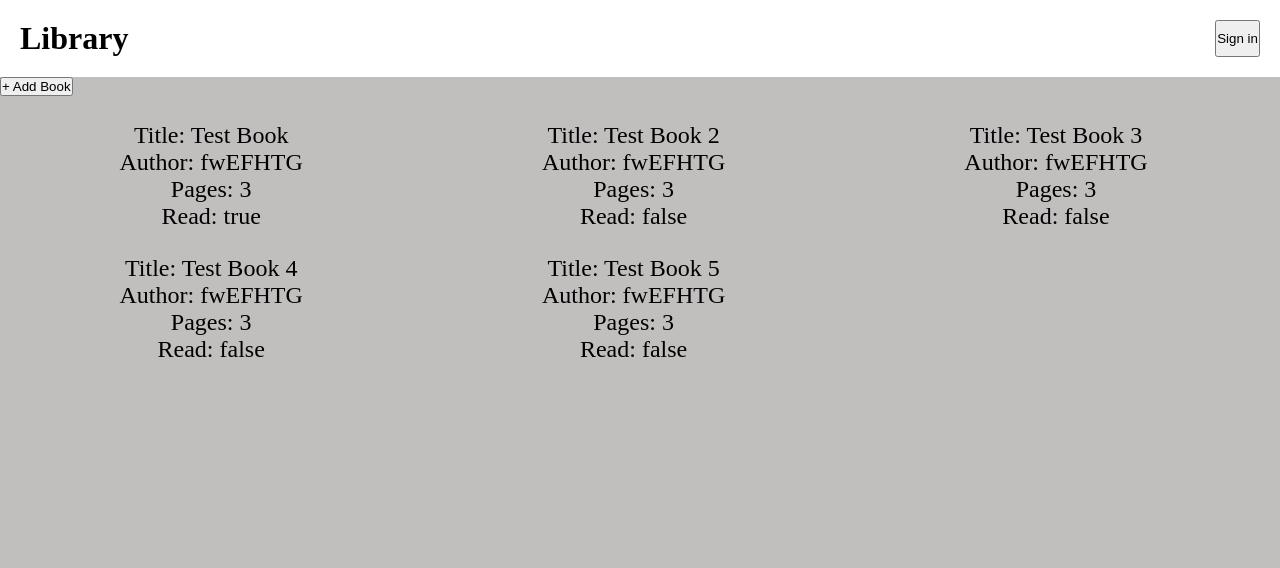
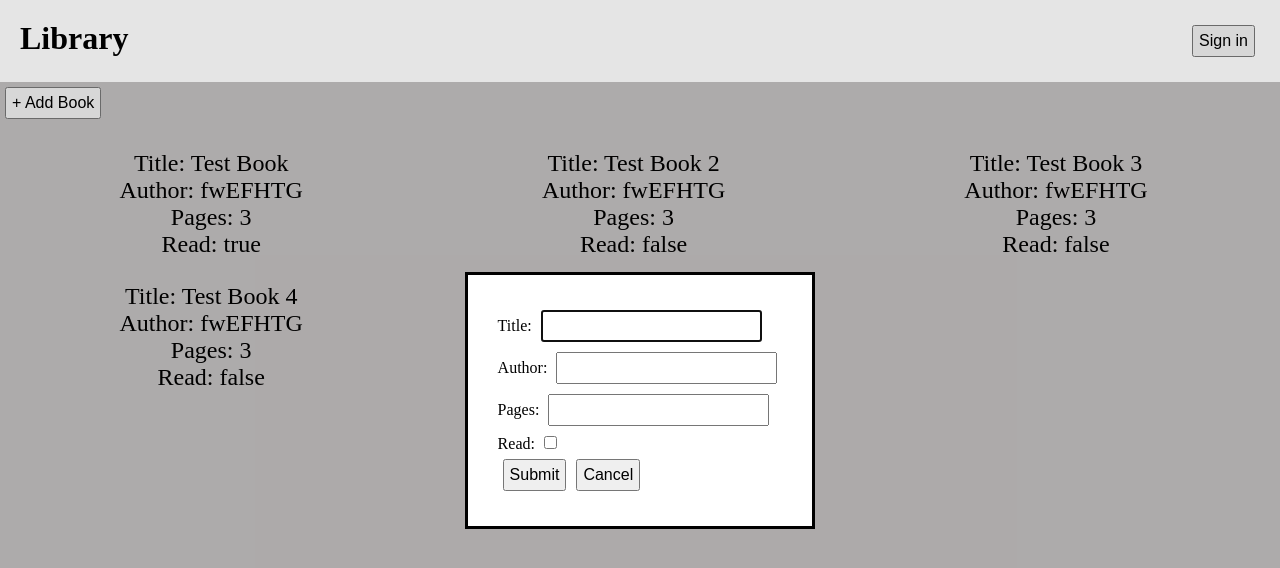
Before and after one commit to manny53365/odin-library, a plain HTML site: page index.html in a window 1280 px wide. Both pictures are taken after a click on the button "+ Add Book". Drawn offline with Linux system fonts and the light colour scheme.

Commit message:
added functionality to support updating the dom by capturing and appending data from a dialogue box

```diff
--- a/app.js
+++ b/app.js
@@ -33,6 +33,12 @@ const myLibrary = [
     }
 ];
 
+// Add book button
+const addBookBtn = document.getElementById('add-book-btn');
+
+// Test add book button
+// addBookBtn.addEventListener('click', () => {console.log('Clicked')});
+
 // Sample constructor function
 
 // function Book(title, author, pages, read){
@@ -48,6 +54,95 @@ function Book(title,pages,author,read){
     // Add event input from the DOM
 }
 
+const displayAddBookModal = () => {
+    const booksContainer = document.getElementById('book-container');
+
+    const dialog = document.createElement('dialog');
+    dialog.id = 'addBookDialog';
+
+    const form = document.createElement('form');
+
+    const titleLabel = document.createElement('label');
+    titleLabel.textContent = 'Title: ';
+    const titleInput = document.createElement('input');
+    titleInput.type = 'text';
+    titleInput.name = 'title';
+
+    const authorLabel = document.createElement('label');
+    authorLabel.textContent = 'Author: ';
+    const authorInput = document.createElement('input');
+    authorInput.type = 'text';
+    authorInput.name = 'author';
+
+    const pagesLabel = document.createElement('label');
+    pagesLabel.textContent = 'Pages: ';
+    const pagesInput = document.createElement('input');
+    pagesInput.type = 'number';
+    pagesInput.name = 'pages';
+
+    const readLabel = document.createElement('label');
+    readLabel.textContent = 'Read: ';
+    const readInput = document.createElement('input');
+    readInput.type = 'checkbox';
+
+    const submitButton = document.createElement('button');
+    submitButton.textContent = 'Submit';
+    submitButton.type = 'submit';
+
+    submitButton.addEventListener('click', (event) => {
+      event.preventDefault();
+      const title = titleInput.value;
+      const author = authorInput.value;
+      const pages = pagesInput.value;
+      const read = readInput.checked;
+
+      const newBook = {
+        title: title,
+        author: author,
+        pages: pages,
+        read: read
+      };
+
+      myLibrary.push(newBook);
+
+      dialog.close();
+
+      addBooksToDom();
+    });
+
+    const cancelButton = document.createElement('button');
+    cancelButton.textContent = 'Cancel';
+    cancelButton.type = 'button';
+    cancelButton.addEventListener('click', () => {
+      dialog.close();
+    });
+
+    form.appendChild(titleLabel);
+    form.appendChild(titleInput);
+    form.appendChild(document.createElement('br'));
+    form.appendChild(authorLabel);
+    form.appendChild(authorInput);
+    form.appendChild(document.createElement('br'));
+    form.appendChild(pagesLabel);
+    form.appendChild(pagesInput);
+    form.appendChild(document.createElement('br'));
+    form.appendChild(readLabel);
+    form.appendChild(readInput);
+    form.appendChild(document.createElement('br'));
+    form.appendChild(submitButton);
+    form.appendChild(cancelButton);
+
+    dialog.appendChild(form);
+
+    booksContainer.appendChild(dialog);
+
+    dialog.showModal();
+};
+
+
+
+addBookBtn.addEventListener('click', displayAddBookModal);
+
 const addBookToLibrary = () => {
     // This will be called by the book function with the args from Book passed in
     // Following the creation of the obj, then append the data to myLibrary array
@@ -55,6 +150,8 @@ const addBookToLibrary = () => {
 
 const addBooksToDom = () => {
     const booksArr = document.getElementById('book-cards');
+
+    booksArr.textContent = '';
 
     myLibrary.forEach((book) => {
       const bookCard = document.createElement('div');
--- a/css/styles.css
+++ b/css/styles.css
@@ -5,6 +5,17 @@
 
 body {
     background-color: rgb(193, 190, 190);
+}
+
+dialog {
+    margin: auto;
+    padding: 20px;
+}
+
+form, input, button {
+    font-size: 1rem;
+    padding: 5px;
+    margin: 5px;
 }
 
 .top-container {
--- a/index.html
+++ b/index.html
@@ -16,7 +16,7 @@
                 <button type="submit">Sign in</button>
             </div>
         </div>
-        <div class="book-container">
+        <div class="book-container" id="book-container">
             <button type="submit" id="add-book-btn">+ Add Book</button>
             <div class="book-cards" id="book-cards"></div>
         </div>
```
